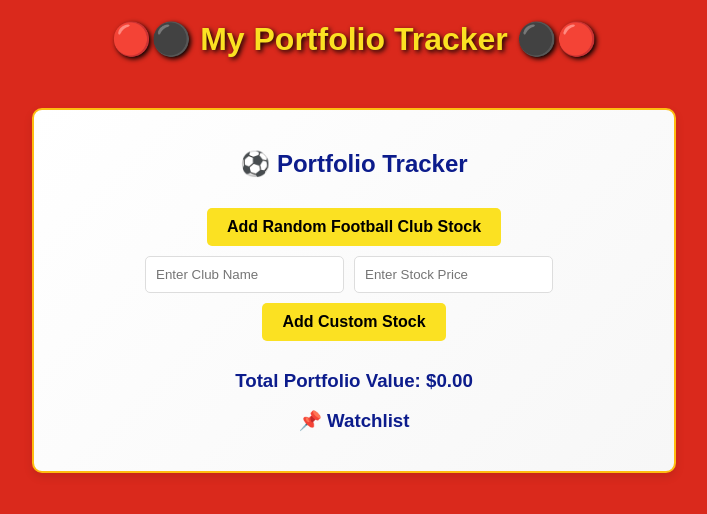
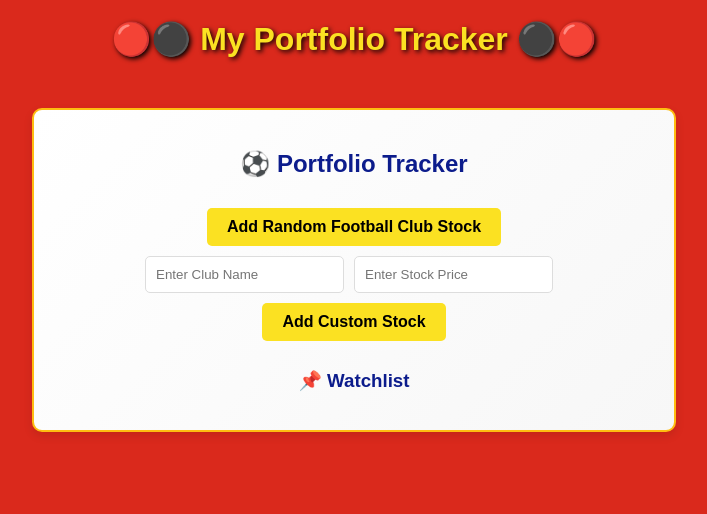
Before and after one commit to raotushar112233/portfolio-tracker, a React (Create React App) app: page / in a window 1280 px wide. Shown: the top 514 px of the page, without its empty margins (286-993 px from the left). Built offline with nearby package versions, Linux system fonts and the light colour scheme.

Commit message:
Fixed ESLint errors and updated Portfoliotracker.js

```diff
--- a/src/PortfolioTracker.js
+++ b/src/PortfolioTracker.js
@@ -5,7 +5,6 @@ function PortfolioTracker() {
   const [portfolio, setPortfolio] = useState([]);
   const [watchlist, setWatchlist] = useState([]);
   const [customStock, setCustomStock] = useState({ name: "", price: "" });
-  const [totalValue, setTotalValue] = useState(0);
   const [previousPrices, setPreviousPrices] = useState({});
 
   const footballClubs = [
@@ -60,7 +59,7 @@ function PortfolioTracker() {
   useEffect(() => {
     const interval = setInterval(updateStockPrices, 5000);
     return () => clearInterval(interval);
-  }, []);
+  }, [updateStockPrices]); // ✅ Fixed ESLint warning by adding dependency
 
   const addToWatchlist = (stock) => {
     if (!watchlist.some((s) => s.name === stock.name)) {
@@ -94,8 +93,6 @@ function PortfolioTracker() {
         <button type="submit">Add Custom Stock</button>
       </form>
 
-      <h3>Total Portfolio Value: ${totalValue.toFixed(2)}</h3>
-
       <ul>
         {portfolio.map((stock, index) => (
           <li key={index}>
```
